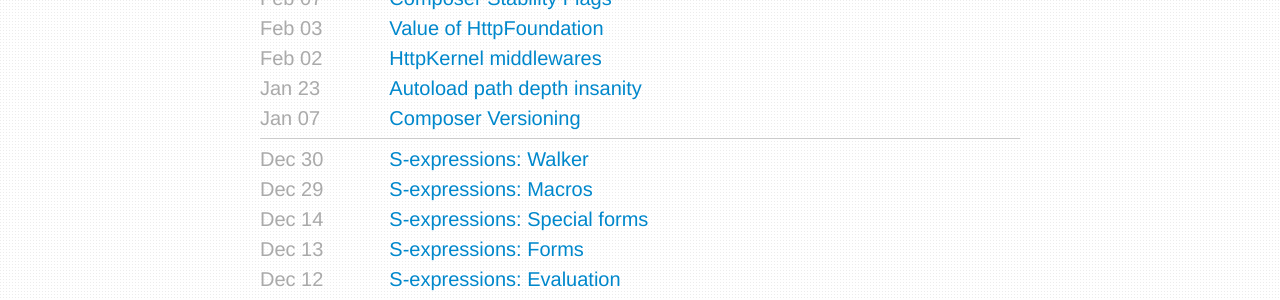
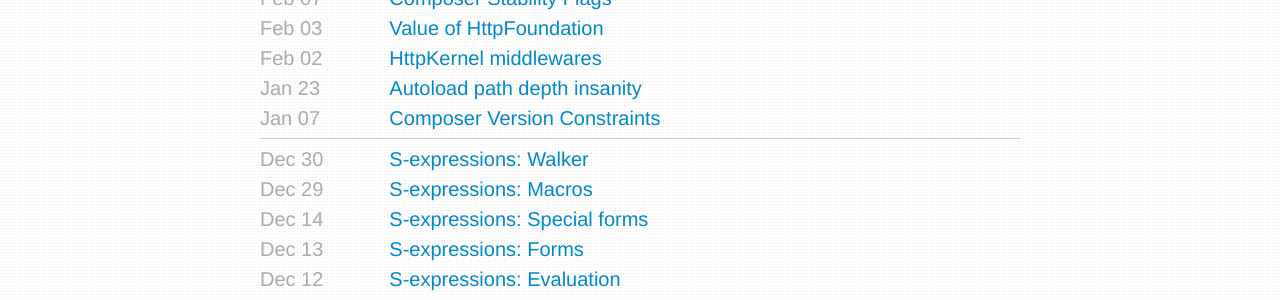
Before and after one commit to igorw/weblog, a Jekyll site: the page built from index.html, in a window 1280 px wide. Shown: the part 477-777 px from the top of the page. Built offline with Jekyll 4.4.1, drawn with Linux system fonts in a browser that asks for light colours; Markdown is read by kramdown in place of the engine named in the settings.

Commit message:
rename Composer Versioning to Composer Version Constraints

```diff
--- a/_posts/2013-01-07-composer-versioning.md
+++ b/_posts/2013-01-07-composer-versioning.md
@@ -1,10 +1,10 @@
 ---
 layout: post
-title: Composer Versioning
+title: Composer Version Constraints
 tags: [php, composer, symfony]
 ---
 
-# Composer Versioning
+# Composer Version Constraints
 
 > If you don't know what composer is, [go to the composer
 > homepage](http://getcomposer.org/) and start reading.
--- a/_posts/2013-02-07-composer-stability-flags.md
+++ b/_posts/2013-02-07-composer-stability-flags.md
@@ -200,4 +200,4 @@
 releases. And as soon as they do, you can nuke those stability flags and be
 happy again.
 
-See also: [Composer Versioning](/2013/01/07/composer-versioning.html).
+See also: [Composer Version Constraints](/2013/01/07/composer-versioning.html).
```
